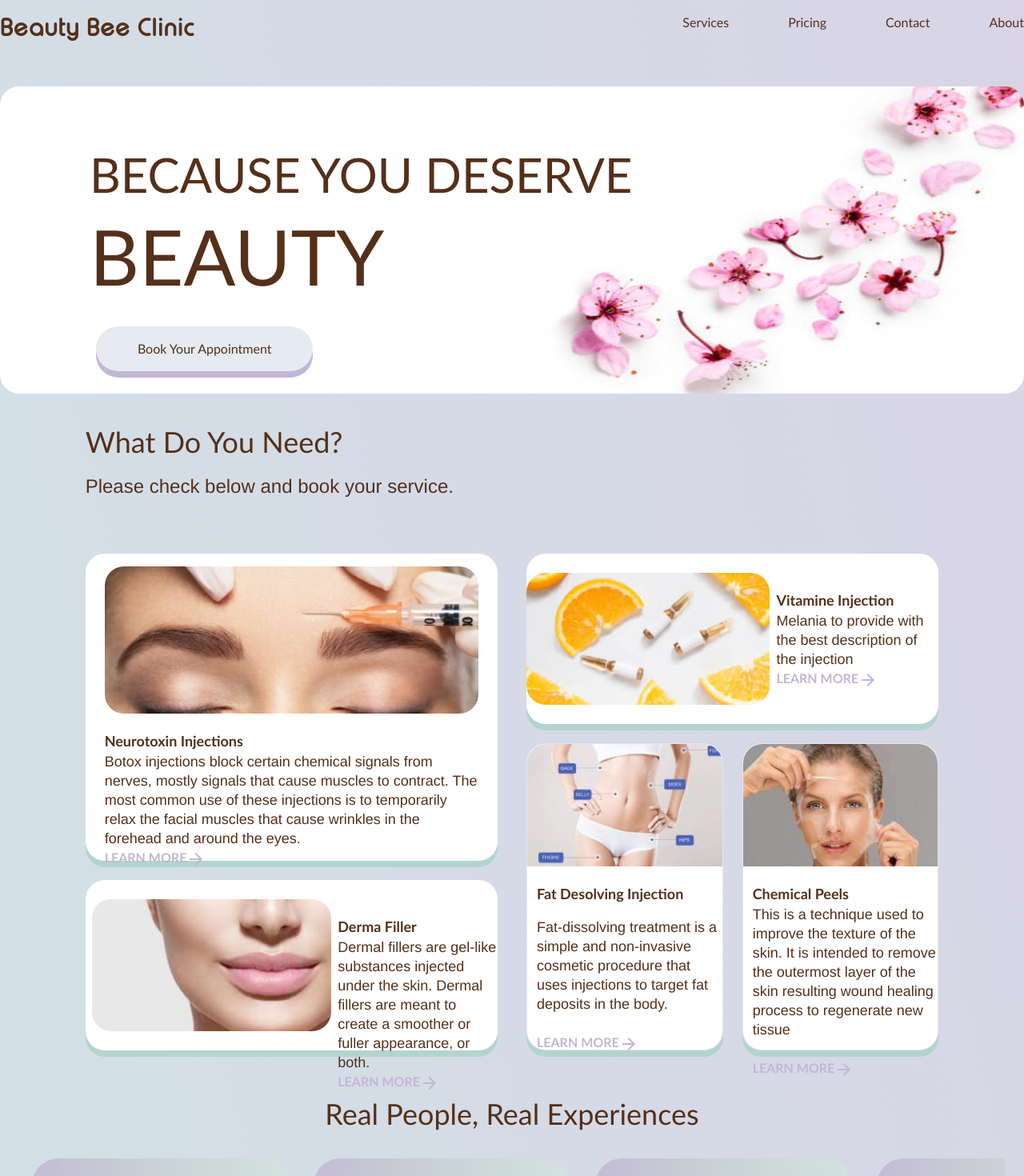
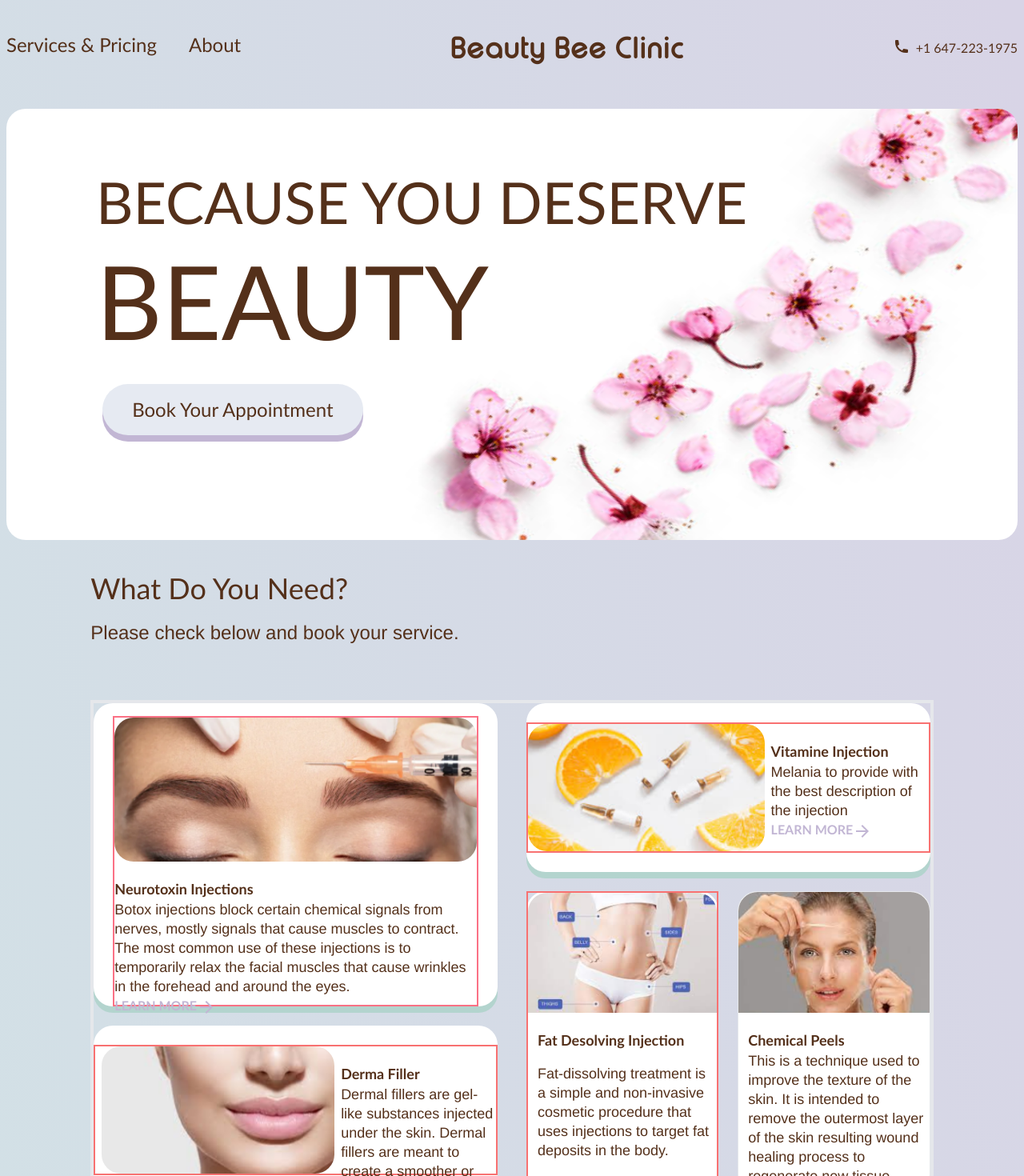
Before and after one commit to T4r4n3h/Beauty-Bee-Clinic, a React (Create React App) app: page / in a window 1280 px wide. Shown: the top 1470 px of the page at 80% size. Built offline with nearby package versions, Linux system fonts and the light colour scheme.

Commit message:
changed nav bar design

```diff
--- a/src/App.js
+++ b/src/App.js
@@ -10,7 +10,7 @@ import Testimonitals from "./components/Testimonitals";
 
 function App() {
   return (
-    <div className="App">
+    <div className="App mx-2">
       <div className="container  mx-auto">
         <Header/>
         <Billboard/>
--- a/src/components/Billboard.jsx
+++ b/src/components/Billboard.jsx
@@ -2,19 +2,19 @@
 
 function Billboard() {
   return (
-    <div className=" billboard   h-48 md:h-96 md:mt-14  bg-white rounded-3xl flex bg-chryblsm bg-no-repeat bg-right-top bg-contain lg:bg-[length:710px_400px] xl:bg[length:900px_600px]">
+    <div className=" billboard   h-48 md:h-[33.7rem] md:mt-14  bg-white rounded-3xl flex bg-chryblsm bg-no-repeat bg-right-top bg-contain lg:bg-[length:900px_600px]">
         <div className="msg  mt-8 lg:mt-20 ml-10 lg:ml-28">
-            <p className="message text-xl lg:text-6xl leading ">BECAUSE YOU DESERVE </p>
-             <p className="message text-4xl md:text-8xl mt-2 lg:mt-6">BEAUTY</p>
+            <p className="message text-xl lg:text-7xl leading ">BECAUSE YOU DESERVE </p>
+             <p className="message text-4xl lg:text-9xl mt-2 lg:mt-6">BEAUTY</p>
 
-             <button className=" btn mt-4 md:mt-10 bg-btn-blue md:ml-2 rounded-full px-4 py-4 w-2/5 "
+             <button className=" btn mt-4 md:mt-10 bg-btn-blue md:ml-2 rounded-full px-4 py-4 md:w-2/5 "
              style={{
               boxShadow:"0px 8px 0px #C2B6D4"
              }}
              >
 
-              <a href="https://calendly.com" target="_blank"className=" md:hidden" id=""> Book</a>
-              <a href="https://calendly.com" target="_blank"className="hidden md:block" id=""> Book Your Appointment</a>
+              <a href="https://calendly.com" target="_blank"className=" md:hidden" id=""> Book Here</a>
+              <a href="https://calendly.com" target="_blank"className="hidden md:block lg:text-2xl" id=""> Book Your Appointment</a>
              </button>
 
         </div>
--- a/src/components/Header.jsx
+++ b/src/components/Header.jsx
@@ -3,19 +3,25 @@
 function Header
 () {
   return (
-    <div className="Header flex justify-between md:mt-4">
-        <div className="logo font-typo font-bold text-2xl lg:text-3xl">Beauty Bee Clinic</div>
-        <nav className="nav hidden lg:block w-1/3 lg:flex lg:justify-between ">
-            <a href="#">Services</a>
-            <a href="#">Pricing</a>
-            <a href="#">Contact</a>
-            <a href="#">About</a>
+    <div className="Header flex justify-between md:mt-10 ">
+        <nav className="nav hidden lg:flex lg:justify-between " >
+            <a className="text-2xl" href="#">Services & Pricing</a>
+            <a className="text-2xl ml-10" href="#">About</a>
         </nav>
+        <div className="logo font-typo font-bold text-2xl lg:text-4xl">Beauty Bee Clinic</div>
+        <div className="number hidden  md:block">
+           <a className=" mt-2 flex" href="tel:+1647-223-1975">
+             <svg xmlns="http://www.w3.org/2000/svg" className="h-5 w-5 mr-2" viewBox="0 - 20 20" fill="currentColor">
+                  <path d="M2 3a1 1 0 011-1h2.153a1 1 0 01.986.836l.74 4.435a1 1 0 01-.54 1.06l-1.548.773a11.037 11.037 0 006.105 6.105l.774-1.548a1 1 0 011.059-.54l4.435.74a1 1 0 01.836.986V17a1 1 0 01-1 1h-2C7.82 18 2 12.18 2 5V3z" />
+             </svg>+1 647-223-1975
+           </a>
+        </div>
         <div className="nav-mobile lg:hidden h-10">
-             <svg className="mt-2 w-6" fill="none" stroke="currentColor" stroke-width="2">
+        <button>
+             <svg className="mt-2 w-6 h-7" fill="none" stroke="currentColor" stroke-width="2">
               <path stroke-linecap="round" stroke-linejoin="round" d="M4 6h16M4 12h16M4 18h16" />
              </svg>
-        <button></button>
+        </button>
         </div>
     </div>
   )
--- a/src/components/ServiceCardSection.jsx
+++ b/src/components/ServiceCardSection.jsx
@@ -2,14 +2,16 @@ import React from 'react'
 
 function ServiceCardSection() {
   return (
-    <div className="service-card-section hidden md:flex w-5/6 h-4/5 mx-auto">
-        <div className="cardLeft h-full w-1/2 mr-3">
+    <div className="service-card-section hidden md:flex w-5/6 h-4/5 mx-auto border-4">
+        <div className="LeftSection h-full w-1/2 mr-3">
 
-            <div className="leftTop h-3/5 px-6 pt-4 rounded-3xl bg-white"
+            <div className="leftTopCon container"
             style={{
                 boxShadow:"0px 8px 0px #B3D4CE"
             }}
             >
+                <div className="card h-full">
+                    <div className="front h-full border-2 border-rose-400">
                         <div className="botoximg bg-botox bg-no-repeat bg-cover bg-center h-1/2 rounded-3xl  w-full"></div>
                         <div className="crdtext  w-full">
                             <h3 className="srvHeader font-bold text-lg mt-5">Neurotoxin Injections</h3>
@@ -21,11 +23,18 @@ function ServiceCardSection() {
                                 </svg></button>
                         </div>
                     </div>
-            <div className="leftBottom h-2/6 rounded-3xl bg-white mt-6 flex py-6"
+                    <div className="back h-full bottom-[440px] border-2 border-blue-400">This is gonna be the description for the botox</div>
+                </div>
+            </div>
+
+
+            <div className="leftBottomCon container"
             style={{
                 boxShadow:"0px 8px 0px #B3D4CE"
             }}
             >
+                <div className="card h-full ">
+                    <div className="front h-full flex border-2 border-red-400">
                         <div className="dermaimg w-3/5 h-full  bg-filler bg-no-repeat bg-cover bg-center rounded-3xl ml-2"></div>
                         <div className="crdtext ml-2 w-2/5">
                             <h3 className="srvHeader font-bold text-lg mt-5">Derma Filler</h3>
@@ -34,24 +43,22 @@ function ServiceCardSection() {
                                 <path d="M8 0L6.59 1.41L12.17 7H0V9H12.17L6.59 14.59L8 16L16 8L8 0Z" fill="#C2B6D4"/>
                                 </svg></button>
                         </div>
-
-
-
-
-
-
-
+                    </div>
+                    <div className="back h-full  bottom-[200px] border-2 border-green-400">This is gonna be the description for the derma filler</div>
+                </div>
 
             </div>
 
         </div>
         <div className="cardRight w-1/2 ml-6 ">
 
-            <div className="rightTop h-2/6 rounded-3xl bg-white  flex py-6"
+            <div className="rightTopCon container "
                 style={{
                     boxShadow:"0px 8px 0px #B3D4CE"
                 }}
                 >
+                    <div className="card h-full">
+                        <div className="front h-full flex border-2 border-red-400">
                             <div className="vitaminimg w-3/5 h-full  bg-vitamin  bg-no-repeat bg-cover bg-center rounded-3xl "></div>
                             <div className="crdtext ml-2 w-2/5">
                                 <h3 className="srvHeader font-bold text-lg mt-5">Vitamine Injection</h3>
@@ -63,6 +70,10 @@ function ServiceCardSection() {
                                     </svg></button>
                             </div>
 
+                        </div>
+                            <div className="back h-full bottom-[200px] border-2 border-blue-400">Description for Vita injection</div>
+
+                    </div>
 
             </div>
 
@@ -72,24 +83,36 @@ function ServiceCardSection() {
             <div className="rightBottom flex h-3/5 mt-6 ">
 
                 <div
+                      className="bottomLeftCon container "
                       style={{
                         boxShadow:"0px 8px 0px #B3D4CE"
                     }}
-                className="bottomLeft mr-3 w-1/2  border bg-white rounded-3xl">
+                >
+                    <div className="card h-full">
+                        <div className="front h-full border-2 border-red-400">
                             <div className="img  h-2/5 bg-fat  bg-no-repeat bg-cover bg-center rounded-t-3xl"></div>
                             <div className="crdtext ml-3">
                                 <h1 className="srvHeader font-bold text-lg mt-5 "> Fat Desolving Injection</h1>
                                 <p className="srvtxt text-lg leading-6 mt-4">Fat-dissolving treatment is a simple and non-invasive cosmetic procedure that uses injections to target fat deposits in the body. </p>
                                 <button className="text-[#C2B6D4] font-black mt-6">LEARN MORE <svg className='inline font-black' width="16" height="16" viewBox="0 0 16 16" fill="none"      xmlns="http://www.w3.org/2000/svg">
                                         <path d="M8 0L6.59 1.41L12.17 7H0V9H12.17L6.59 14.59L8 16L16 8L8 0Z" fill="#C2B6D4"/>
-                            </svg></button>
+                                        </svg>
+                                </button>
                             </div>
                         </div>
+                        <div className="back h-full bottom-[450px] border-2 border-blue-400">Description for Fat desolving </div>
+                    </div>
+
+
+                </div>
                 <div
+                        className="bottomRightCon container "
                         style={{
                             boxShadow:"0px 8px 0px #B3D4CE"
                          }}
-                className="bottomRight ml-3 w-1/2 border bg-white rounded-3xl">
+                    >
+                        <div className="card h-full">
+                            <div className="front h-full">
                                 <div className="img  h-2/5 bg-chemPeel bg-no-repeat bg-cover bg-center rounded-t-3xl"></div>
                                 <div className="crdtext ml-3">
                                     <h1 className="srvHeader font-bold text-lg mt-5">Chemical Peels</h1>
@@ -97,6 +120,9 @@ function ServiceCardSection() {
                                     <button className="text-[#C2B6D4] font-black mt-6">LEARN MORE <svg className='inline font-black' width="16" height="16" viewBox="0 0 16 16" fill="none"      xmlns="http://www.w3.org/2000/svg">
                                             <path d="M8 0L6.59 1.41L12.17 7H0V9H12.17L6.59 14.59L8 16L16 8L8 0Z" fill="#C2B6D4"/>
                                             </svg></button>
+                                </div>
+                            </div>
+                            <div className="back h-full bottom-[450px] border-2 border-blue-300">chem peel</div>
                         </div>
                 </div>
 
--- a/src/components/ServiceSection.jsx
+++ b/src/components/ServiceSection.jsx
@@ -2,42 +2,42 @@ import ServiceCardSection from "./ServiceCardSection"
 import SrvcCardMbl from "./SrvcCardMbl"
 
 function ServiceSection() {
-//   const services = [
-//     {
-//         name:"Neurotoxin Injection",
-//         description:"Botox injections block certain chemical signals from nerves, mostly signals that cause muscles to contract. The most common use of these injections is to temporarily relax the facial muscles that cause wrinkles in the forehead and around the eyes.",
-//         img:"../../public/img/botox.png",
-//         price:"$8 - $10/unit",
-//         duration:"30 minutes"
-//     },
-//     {
-//         name:"Derma Filler",
-//         description:"Dermal fillers are gel-like substances injected under the skin. Dermal fillers are meant to create a smoother or fuller appearance, or both.",
-//         img:"../../public/img/filler.png",
-//         price:"$500 - $600",
-//         duration:"60 minutes"
-//     },
-//     {
-//         name:"Chemical Peels",
-//         description:"This is a technique used to improve the texture of the skin. It is intended to remove the outermost layer of the skin.To accomplish this task, the chosen  peel solution induces a controlled injury to the skin. Resulting wound healing processes begin to regenerate new tissues. The dead skin eventually peels off.",
-//         img:"../../public/img/chemPeel.png",
-//         price:"$100 - $150",
-//         duration:"30 minutes"
-//     },
-//     {
-//         name:"Vitamin Injection",
-//         description:"",
-//         img:"../../public/img/vitamineInjection.png",
-//         price:"",
-//         duration:"30 minutes"
-//     },
-//     {
-//         name:"Fat Dissolving Injections",
-//         description:"Fat-dissolving treatment, also known as lipolytic injections, is a simple and non-invasive cosmetic procedure that uses injections to target fat deposits in the body. These injections use Deoxycholic acids, a synthetic form of naturally-occurring acids in the body.",
-//         img:"../../public/img/fatDesolving.png",
-//         price:"$650/vial",
-//         duration:"45 minutes"},
-// ]
+  const services = [
+    {
+        name:"Neurotoxin Injection",
+        description:"Botox injections block certain chemical signals from nerves, mostly signals that cause muscles to contract. The most common use of these injections is to temporarily relax the facial muscles that cause wrinkles in the forehead and around the eyes.",
+        img:"../../public/img/botox.png",
+        price:"$8 - $10/unit",
+        duration:"30 minutes"
+    },
+    {
+        name:"Derma Filler",
+        description:"Dermal fillers are gel-like substances injected under the skin. Dermal fillers are meant to create a smoother or fuller appearance, or both.",
+        img:"../../public/img/filler.png",
+        price:"$500 - $600",
+        duration:"60 minutes"
+    },
+    {
+        name:"Chemical Peels",
+        description:"This is a technique used to improve the texture of the skin. It is intended to remove the outermost layer of the skin.To accomplish this task, the chosen  peel solution induces a controlled injury to the skin. Resulting wound healing processes begin to regenerate new tissues. The dead skin eventually peels off.",
+        img:"../../public/img/chemPeel.png",
+        price:"$100 - $150",
+        duration:"30 minutes"
+    },
+    {
+        name:"Vitamin Injection",
+        description:"",
+        img:"../../public/img/vitamineInjection.png",
+        price:"",
+        duration:"30 minutes"
+    },
+    {
+        name:"Fat Dissolving Injections",
+        description:"Fat-dissolving treatment, also known as lipolytic injections, is a simple and non-invasive cosmetic procedure that uses injections to target fat deposits in the body. These injections use Deoxycholic acids, a synthetic form of naturally-occurring acids in the body.",
+        img:"../../public/img/fatDesolving.png",
+        price:"$650/vial",
+        duration:"45 minutes"},
+]
 
   return (
     <div className="ServiceSection md:h-screen mt-10 ">
@@ -47,7 +47,13 @@ function ServiceSection() {
             <p className=" md:text-2xl md:leading-10 mt-4">Please check below and book your service.</p>
         </div>
 
-        <ServiceCardSection/>
+        <ServiceCardSection
+        name={services.name}
+        description={services.description}
+        img={services.img}
+        price={services.price}
+        duration={services.duration}
+        />
 
         <SrvcCardMbl/>
 
--- a/src/index.css
+++ b/src/index.css
@@ -35,3 +35,48 @@ p{
 .message{
   font-family: Optima;
 }
+
+.container {
+
+  /* position:absolute; */
+   perspective: 800;
+  -webkit-perspective: 800;
+}
+.card {
+
+
+  transform-style:preserve-3d;
+  -webkit-transform-style: preserve-3d;
+  position:relative;
+  transform: all 2s ease;
+  border-radius: 10px;
+
+}
+.card:hover{
+  transform:rotateY(180deg);
+}
+.front,.back{
+  backface-visibility:hidden;
+  -webkit-backface-visibility:hidden;
+}
+.back {
+  background-color: rgb(225, 216, 233);
+  position: relative;
+  /* bottom: 440px; */
+  transform:rotateY(180deg)
+}
+.leftTopCon{
+  @apply h-3/5 px-6 pt-4 rounded-3xl bg-white
+}
+.leftBottomCon{
+  @apply h-2/6 rounded-3xl bg-white mt-6 py-6
+}
+.rightTopCon{
+  @apply h-2/6 rounded-3xl bg-white py-6
+}
+.bottomLeftCon{
+  @apply mr-3 w-1/2 bg-white rounded-3xl
+}
+.bottomRightCon{
+  @apply ml-3 w-1/2 border bg-white rounded-3xl
+}
```
Lines whose indentation alone changed are shown as unchanged.
